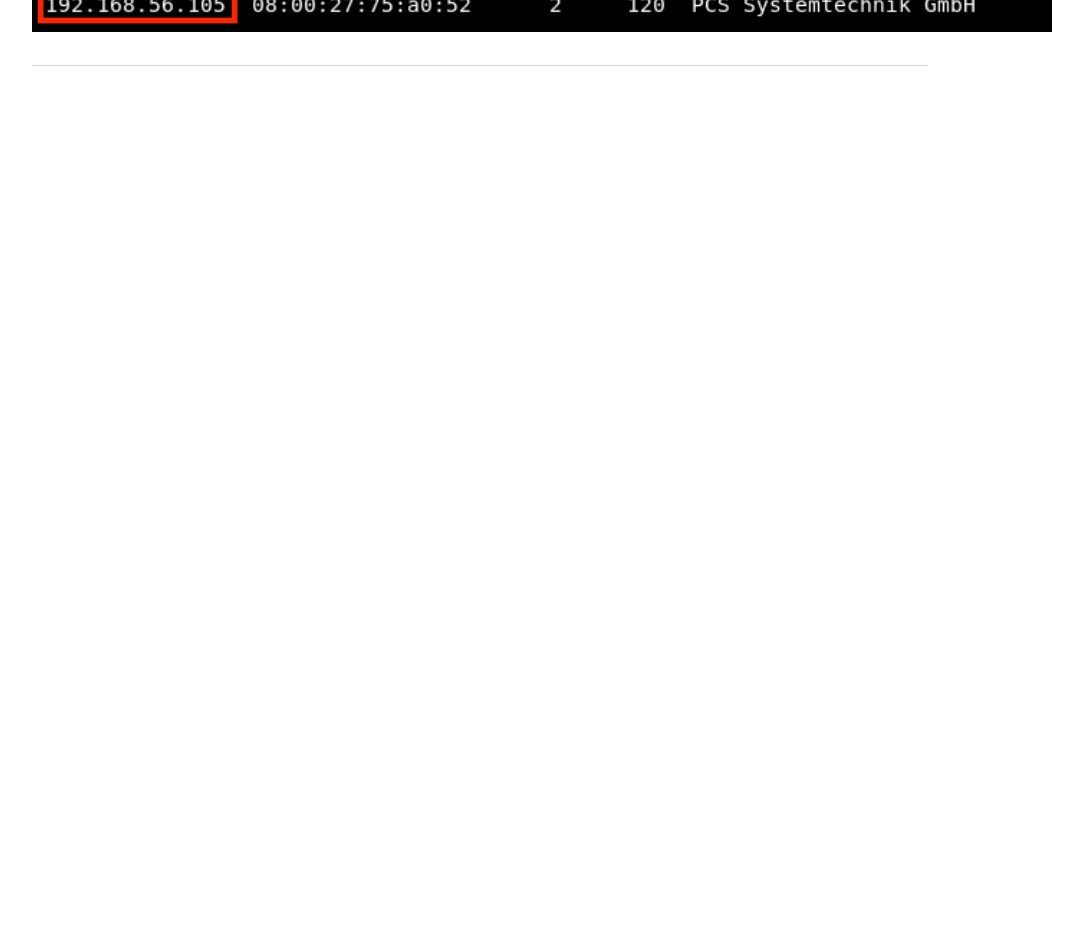
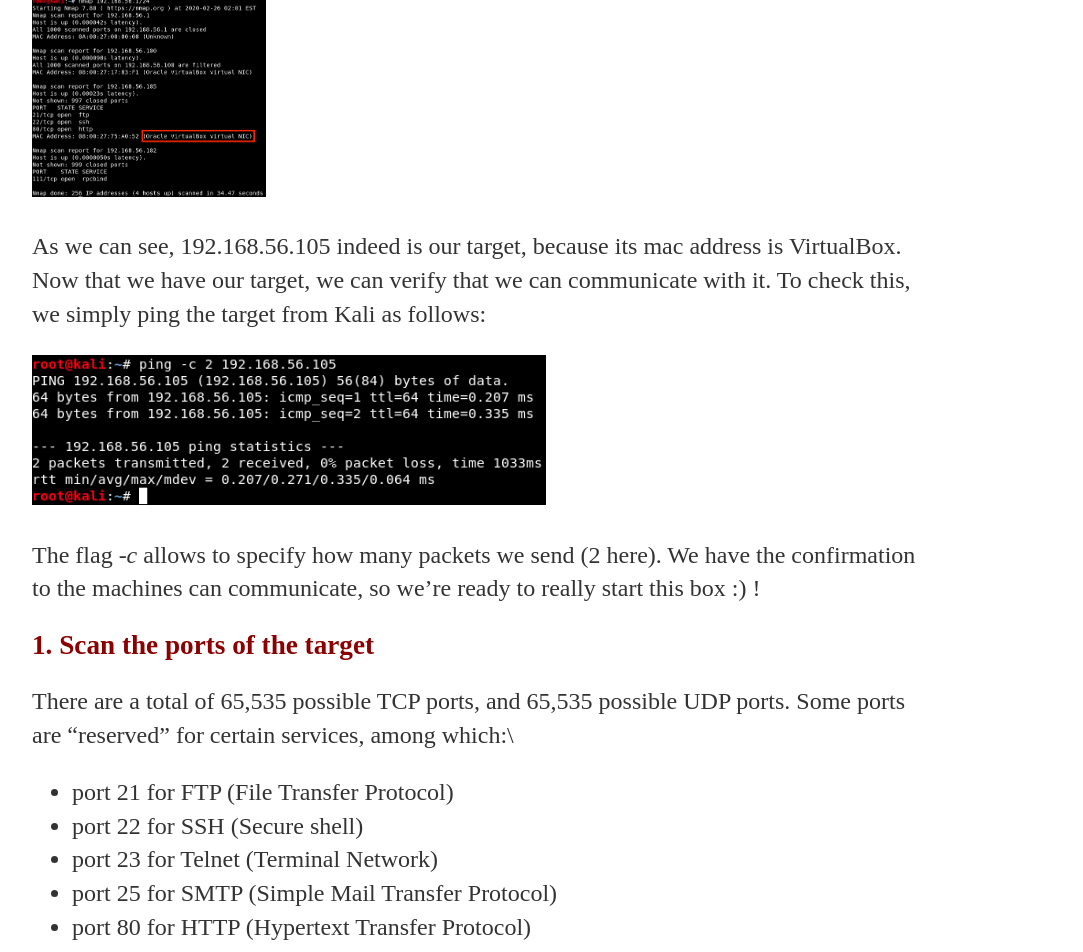
Before and after one commit to jsom1/jsom1.github.io, a Jekyll site: the page built from _walkthroughs/basicpentest.md, in a window 1280 px wide and 1400 px high, scrolled down 2765 px. Shown: the top 952 px of the window, without its empty margins (160-1243 px from the left). Built offline with Jekyll 4.4.1, drawn with Linux system fonts in a browser that asks for light colours; our own code applies the rules of GitHub Pages for plain Markdown files; before the commit the page ends 2891 px from its top, so only the background shows below that; some of the changed text lies outside the part shown.

Commit message:
Update basicpentest.md

```diff
--- a/_walkthroughs/basicpentest.md
+++ b/_walkthroughs/basicpentest.md
@@ -23,9 +23,7 @@
 With this configuration, the VMs are isolated on a network.
 It is also possible to set both VMs in bridged adapter, and add a second interface for the Kali machine with NAT (so that kali can access the internet).
 
-Let's get started!
-
-## Find the victim's IP address
+## Before we begin: find the victim's IP address and verify we can communicate with it
 {:style="color:DarkRed; font-size: 170%;"}
 
 First, we turn on the 2 VMs. We can't connect to the target machine, because we don't know the credentials. The purpose will be to gain root access on this machine.
@@ -47,20 +45,67 @@
 
 A very important concept is that 1s and 0s cannot be mixed in the mask. Therefore, if we know the number of 1s in a mask, we know the **complement**. In our subnet mask, there are *24 bits up*. So, our IP address and the subnet mask can be written 192.168.56.102**/24** (24 is the complement). This is called CIDR (classless interdomain routing) notation. Without it, we would have to write 192.168.56.102/255.255.255.0.
 
-**What does the mask tell us ?\\**
+**What does the mask tell us ?**\\
 It gives some information on the network: it says how many bits (what portion) of the IP address belong to the network, and how many belong to the hosts. For example, the mask 255.255.255.0 applied to our IP address 192.168.56.102 tells that 192.168.56 represents the network portion of the address, and 102 is the host on this network.
 
-**How many hosts can we have on a network ?\\**
+**How many hosts can we have on a network ?**\\
 There is a simple formula to answer this question: the number of hosts on a network = 2^(nb of 0s in the mask). There are 8 0s in our mask, so there are 2^8 = 256 potential hosts (in reality 254, because we remove the first and last addresses (gateway and broadcast). The last address of the range is always the broadcast one.
 
 Finally, we can scan our network to find the target's IP address. To do so, we scan it from the first to the last address with the following command :
 
 <div class="img_container">
-![netdiscover]({{https://jsom1.github.io/}}/_images/bpt1_netdisc.png){: height="40px" width = "40px"}
+![netdiscover]({{https://jsom1.github.io/}}/_images/bpt1_netdisc.png){: height="15px" width = "15px"}
 </div>
 
 which results in :
 
 <div class="img_container">
-![netdiscover result]({{https://jsom1.github.io/}}/_images/bpt1_netdiscres.png){: height="250px" width = "250px"}
+![netdiscover result]({{https://jsom1.github.io/}}/_images/bpt1_netdiscres.png){: height="200px" width = "200px"}
 </div>
+
+The target's IP address is 192.168.56.105. To be sure, we can use nmap:
+
+<div class="img_container">
+![nmap]({{https://jsom1.github.io/}}/_images/bpt1_nmap.png){: height="200px" width = "200px"}
+</div>
+
+As we can see, 192.168.56.105 indeed is our target, because its mac address is VirtualBox. Now that we have our target, we can verify that we can communicate with it. To check this, we simply ping the target from Kali as follows:
+
+<div class="img_container">
+![ping]({{https://jsom1.github.io/}}/_images/bpt1_ping.png){: height="150px" width = "150px"}
+</div>
+
+The flag *-c* allows to specify how many packets we send (2 here). We have the confirmation to the machines can communicate, so we're ready to really start this box :) !
+
+
+## 1. Scan the ports of the target
+{:style="color:DarkRed; font-size: 170%;"}
+There are a total of 65,535 possible TCP ports, and 65,535 possible UDP ports. Some ports are "reserved" for certain services, among which:\\
+- port 21 for FTP (File Transfer Protocol)
+- port 22 for SSH (Secure shell)
+- port 23 for Telnet (Terminal Network)
+- port 25 for SMTP (Simple Mail Transfer Protocol)
+- port 80 for HTTP (Hypertext Transfer Protocol)
+- ...
+
+A scanner like nmap allows us to see what ports are open on the target, and what services are running.
+
+<div class="img_container">
+![nmap2]({{https://jsom1.github.io/}}/_images/bpt1_nmap2.png){: height="200px" width = "200px"}
+</div>
+
+The flag *-sV* specifies that we only want to scan open ports (to speed the process), and returns the services that are running as well as their version. Here, we see 3 open ports :
+- 21 (TCP)
+- 22 (SSH)
+- 80 (HTTP)
+
+Later, we will look for potential vulnerabilities for the versions of the services running on those ports. Another useful information here is that the target is a Ubuntu machine. If this was not specified, we could try to detect the target's OS (this is called **banner grabbing**) in different ways. We could, for example, try to start a Telnet session with the victim on the port 80: obviously, this will not work since Telnet is on port 23, and port 80 is for HTTP. The target machine would send us an error message with information on its OS :
+
+<div class="img_container">
+![banner grabbing]({{https://jsom1.github.io/}}/_images/bpt1_bangrab.png){: height="200px" width = "200px"}
+</div>
+
+Knowing the OS is necessary, because some exploits are OS-specific.
+
+## 2. Find a vulnerability
+{:style="color:DarkRed; font-size: 170%;"}
```
Also changed, not shown: other parts of _walkthroughs/basicpentest.md (+2 -2 lines).
